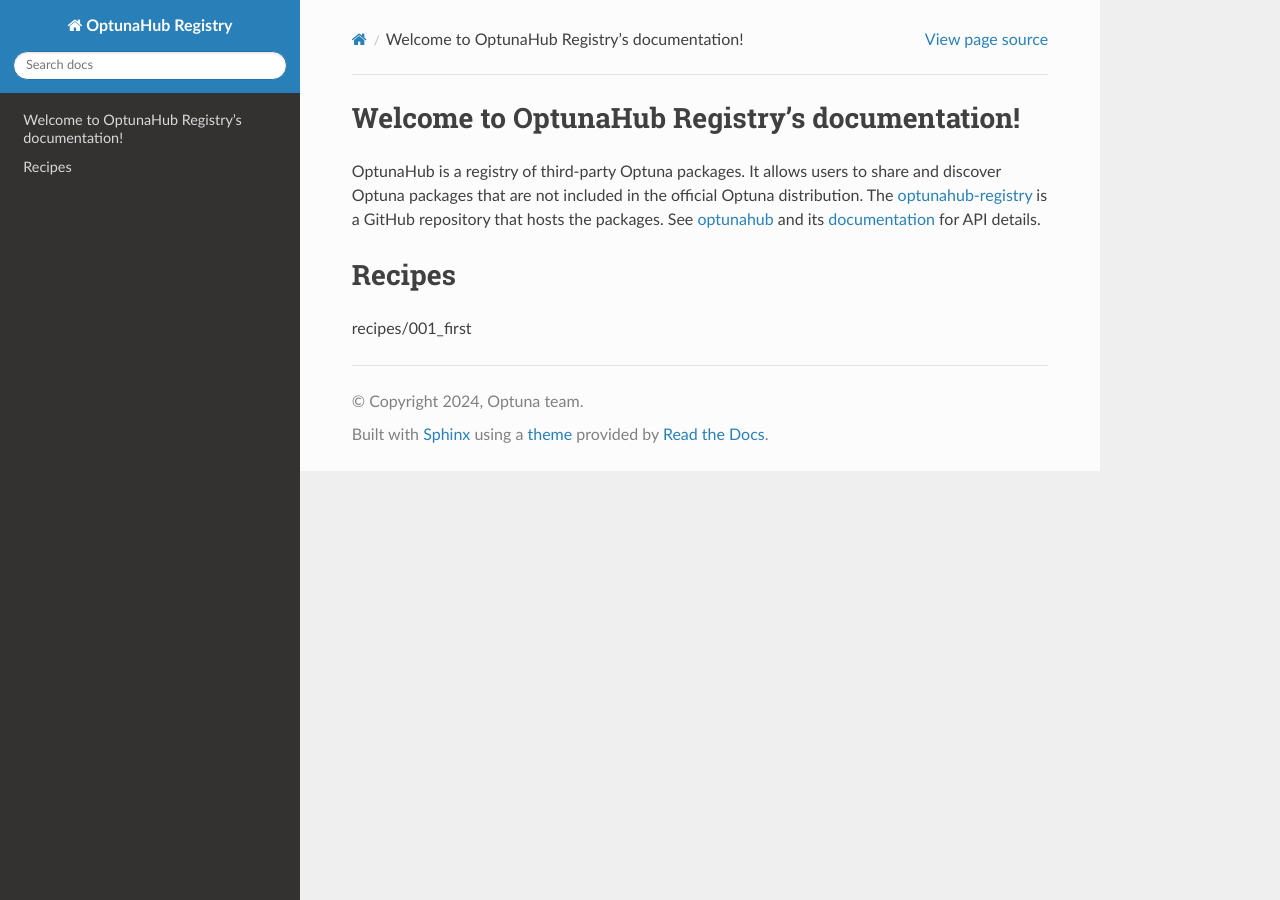
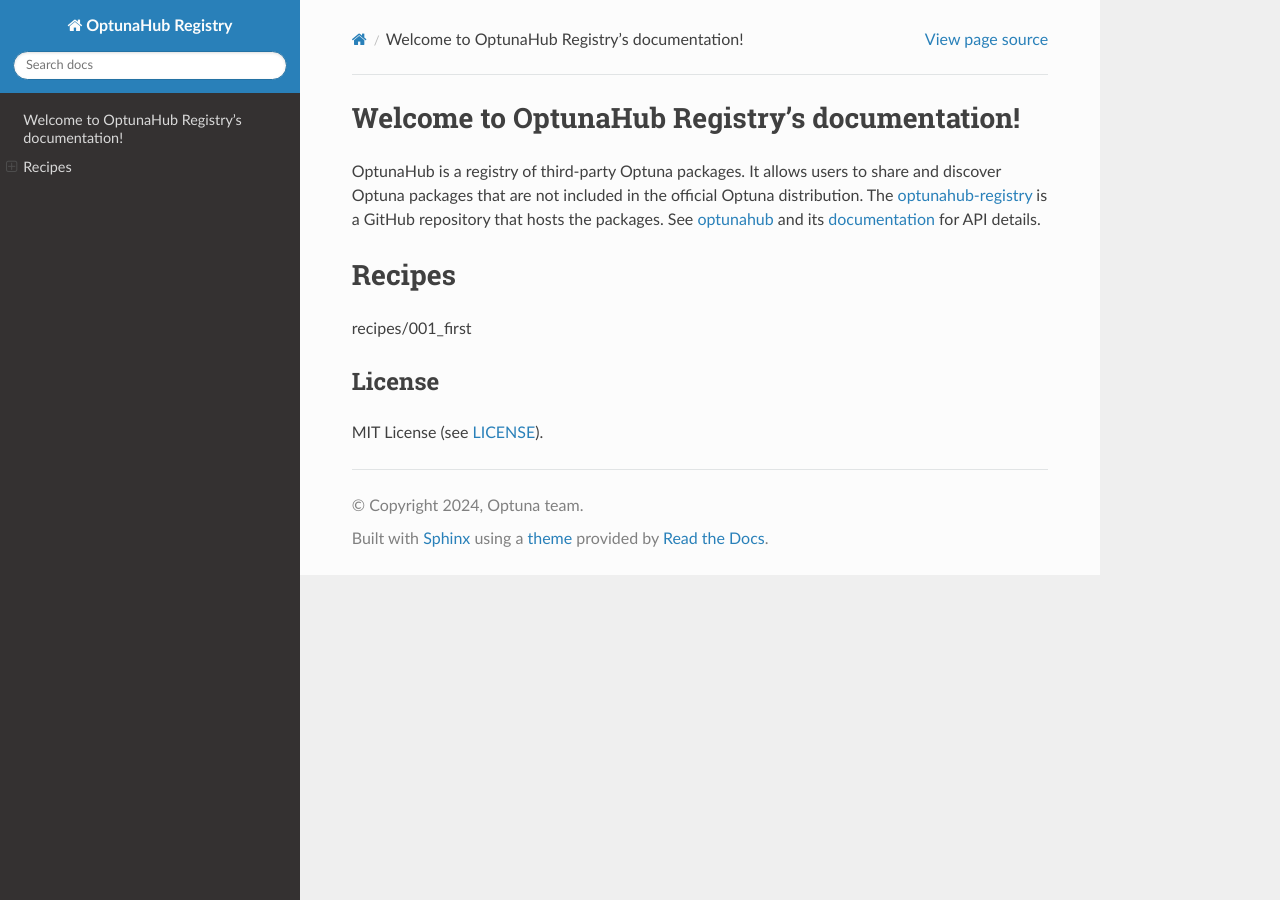
Before and after one commit to optuna/optunahub-registry, a Sphinx documentation site: the page built from docs/source/index.rst, in a window 1280 px wide. Built offline with Sphinx 7.4.7 and the Read the Docs theme 2.0.0, drawn with Linux system fonts in a browser that asks for light colours.

Commit message:
Add license in optunahub-registry

```diff
--- a/docs/source/index.rst
+++ b/docs/source/index.rst
@@ -9,3 +9,7 @@
 Recipes
 =======
 :doc:`recipes/001_first`
+
+License
+-------
+MIT License (see `LICENSE <https://github.com/optuna/optunahub-registry/blob/main/LICENSE>`__).
--- a/pyproject.toml
+++ b/pyproject.toml
@@ -3,6 +3,7 @@
 description = "Registry for OptunaHub"
 version = "0.0.2"
 readme = "README.md"
+license = {file = "LICENSE"}
 authors = [
   {name = "Optuna team"}
 ]
```
Also changed, not shown: 2 other files.
